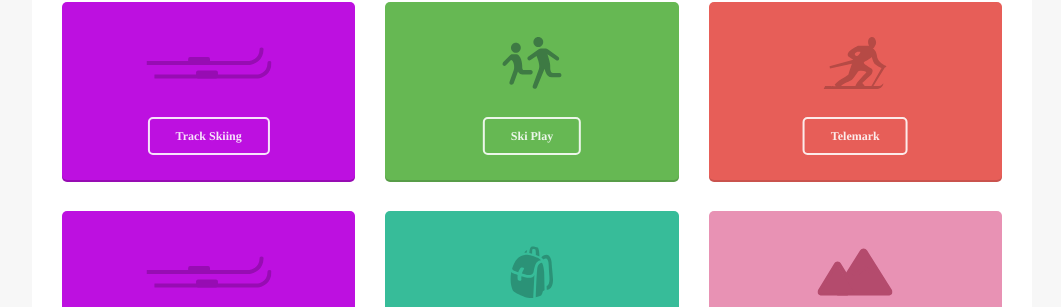
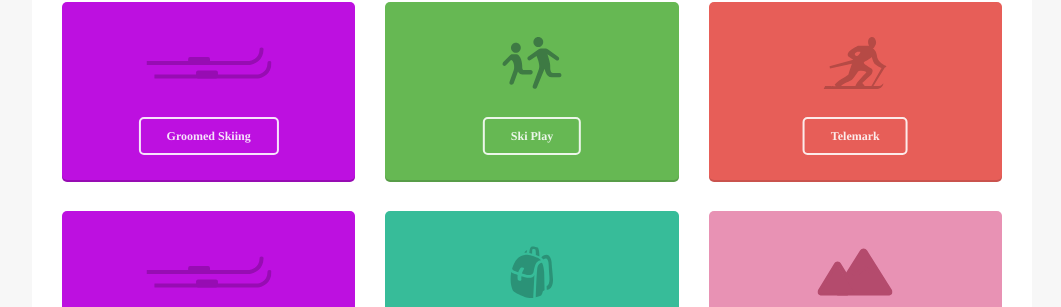
Before and after one commit to robcatto/robcatto.github.io, a Jekyll site: the page built from discoverxc/index.html, in a window 1280 px wide and 900 px high, scrolled down 1625 px. Shown: the part 172-479 px from the top of the window, without its empty margins (108-1169 px from the left). Built offline with Jekyll 4.4.1, drawn with Linux system fonts in a browser that asks for light colours; some web fonts are replaced; Markdown is read by kramdown in place of the engine named in the settings.

Commit message:
Update index.html

```diff
--- a/discoverxc/index.html
+++ b/discoverxc/index.html
@@ -141,7 +141,7 @@ layout: default
                                                 <div class="callout-card nav-card" style="background-color: #BD10E0;box-shadow: 0px 2px 0px rgba(151, 12, 179, 1);">
                                                     <svg width="125px" height="158px" viewBox="0 0 630 158" version="1.1" xmlns="http://www.w3.org/2000/svg" xmlns:xlink="http://www.w3.org/1999/xlink" xmlns:sketch="http://www.bohemiancoding.com/sketch/ns">
     <!-- Generator: Sketch 3.3.2 (12043) - http://www.bohemiancoding.com/sketch -->
-    <title>Equipment</title>
+    <title>Groomed</title>
     <desc></desc>
     <defs></defs>
     <g id="Page-1" stroke="none" stroke-width="1" fill="none" fill-rule="evenodd" sketch:type="MSPage">
@@ -161,7 +161,7 @@ layout: default
         </g>
     </g>
 </svg>
-                                                   <a class="button small inverse" href="http://discoverxcski.com/get-started/waxing" data-featurette="analytics-click-event" data-event-category="button" data-event-action="M: Clicked Skate" data-event-label="Source: Skate Page" id="featurette-13">Track Skiing</a>
+                                                   <a class="button small inverse" href="http://discoverxcski.com/discoverxc/groomed" data-featurette="analytics-click-event" data-event-category="button" data-event-action="M: Clicked Skate" data-event-label="Source: Skate Page" id="featurette-13">Groomed Skiing</a>
 
                                                 </div>
                         </div>
@@ -235,7 +235,7 @@ layout: default
         </g>
     </g>
 </svg>
-                                                   <a class="button small inverse" href="http://discoverxcski.com/get-started/waxing" data-featurette="analytics-click-event" data-event-category="button" data-event-action="M: Clicked Skate" data-event-label="Source: Skate Page" id="featurette-13">Spring Skiing</a>
+                                                   <a class="button small inverse" href="http://discoverxcski.com/discoverxc/springskiing" data-featurette="analytics-click-event" data-event-category="button" data-event-action="M: Clicked Skate" data-event-label="Source: Skate Page" id="featurette-13">Spring Skiing</a>
 
                                                 </div>
                         </div>
```
Also changed, not shown: other parts of discoverxc/index.html (+1 -1 lines).
